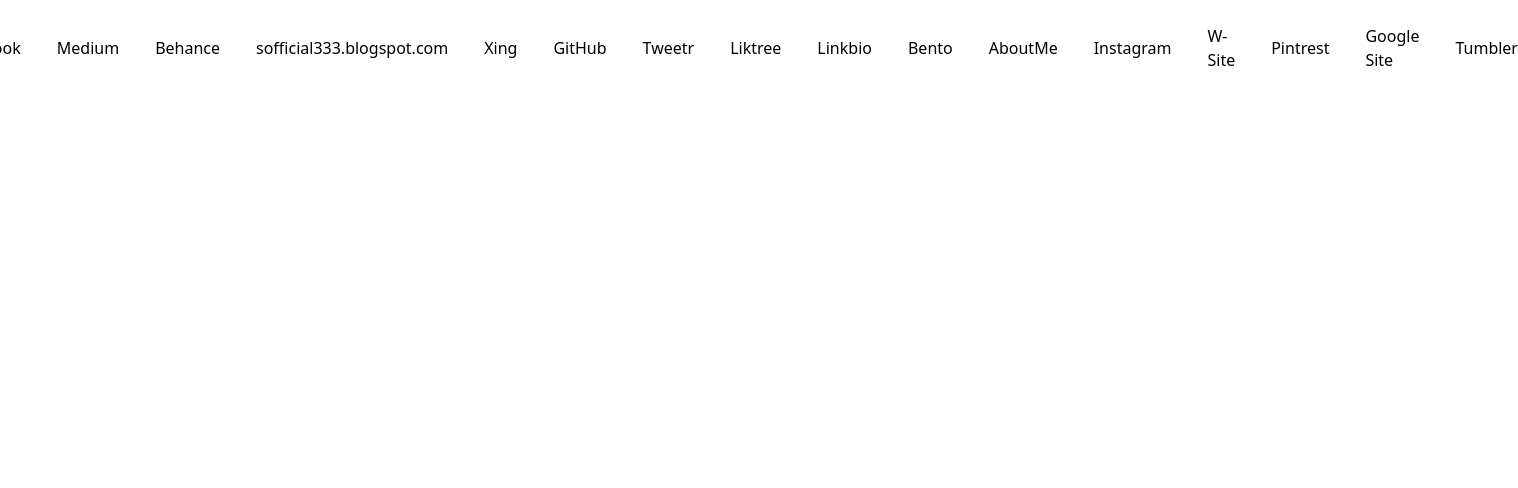
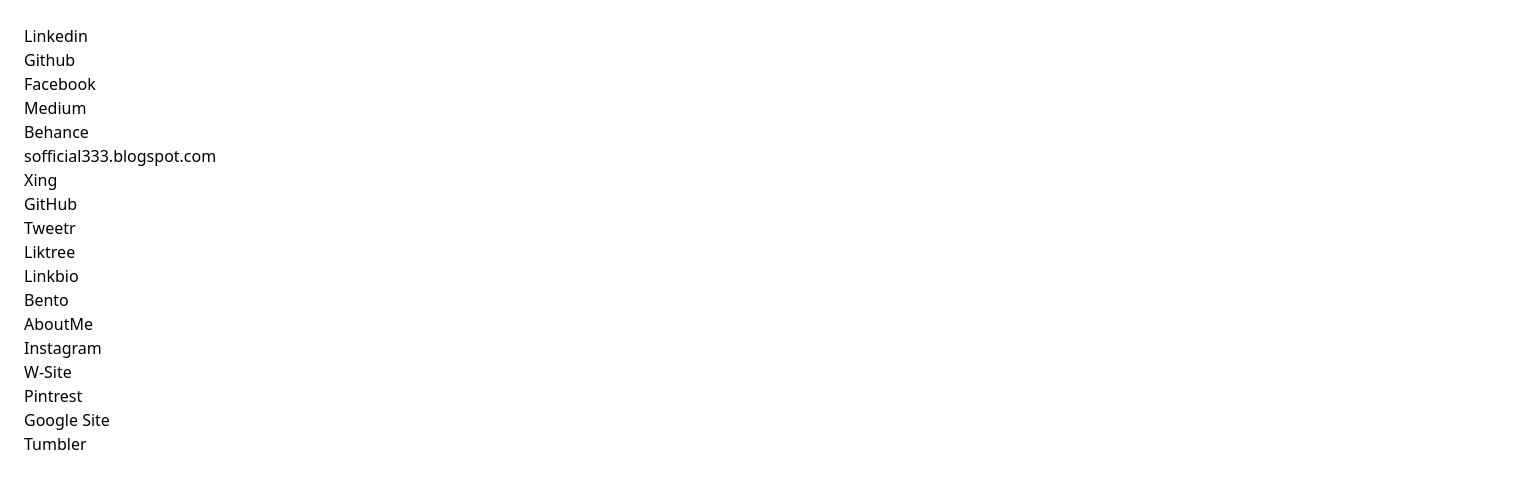
Before and after one commit to sofficial333/Portfolio, a plain HTML site: page socialac.html in a window 1280 px wide. Shown: the whole page, 1518 px wide, since content can reach past the window. Drawn offline with nearby package versions, Linux system fonts and the light colour scheme.

Commit message:
Update socialac.html

```diff
--- a/socialac.html
+++ b/socialac.html
@@ -24,8 +24,8 @@
 
 </head>
 
-<body class="mx-6 sm:mx-55 my-6">
-        <ul class="flex items-center gap-9 justify-center mt-4 sm:mt-0">
+<body class="mx-6 my-6">
+        <ul class=" gap-2 mt-4 sm:mt-0">
             <li> <a href="https://www.linkedin.com/in/sofficial333/">Linkedin</a></li>
             <li> <a href="https://www.linkedin.com/in/sofficial333/">Github</a></li>
             <li> <a href="https://www.linkedin.com/in/sofficial333/">Facebook</a></li>
```
